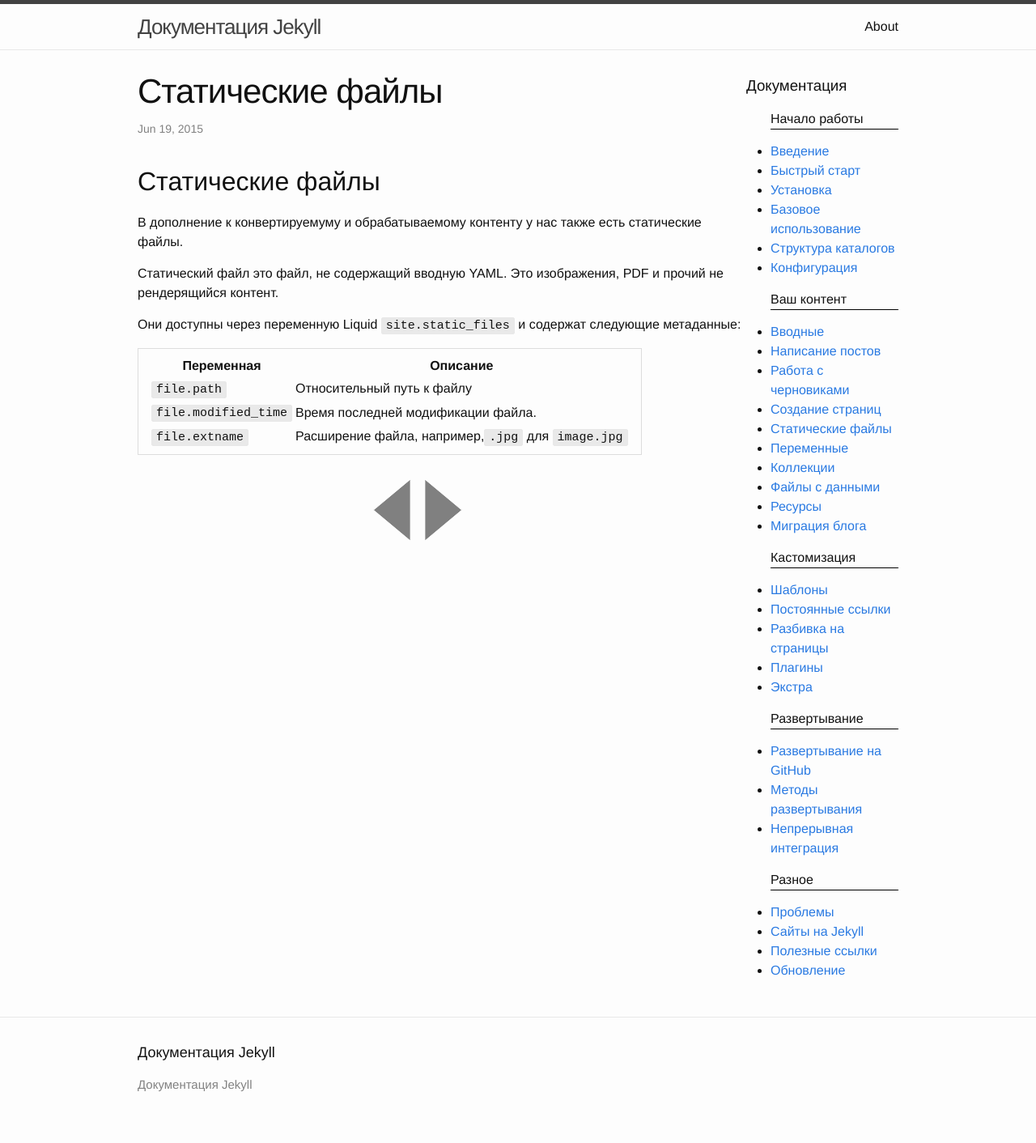
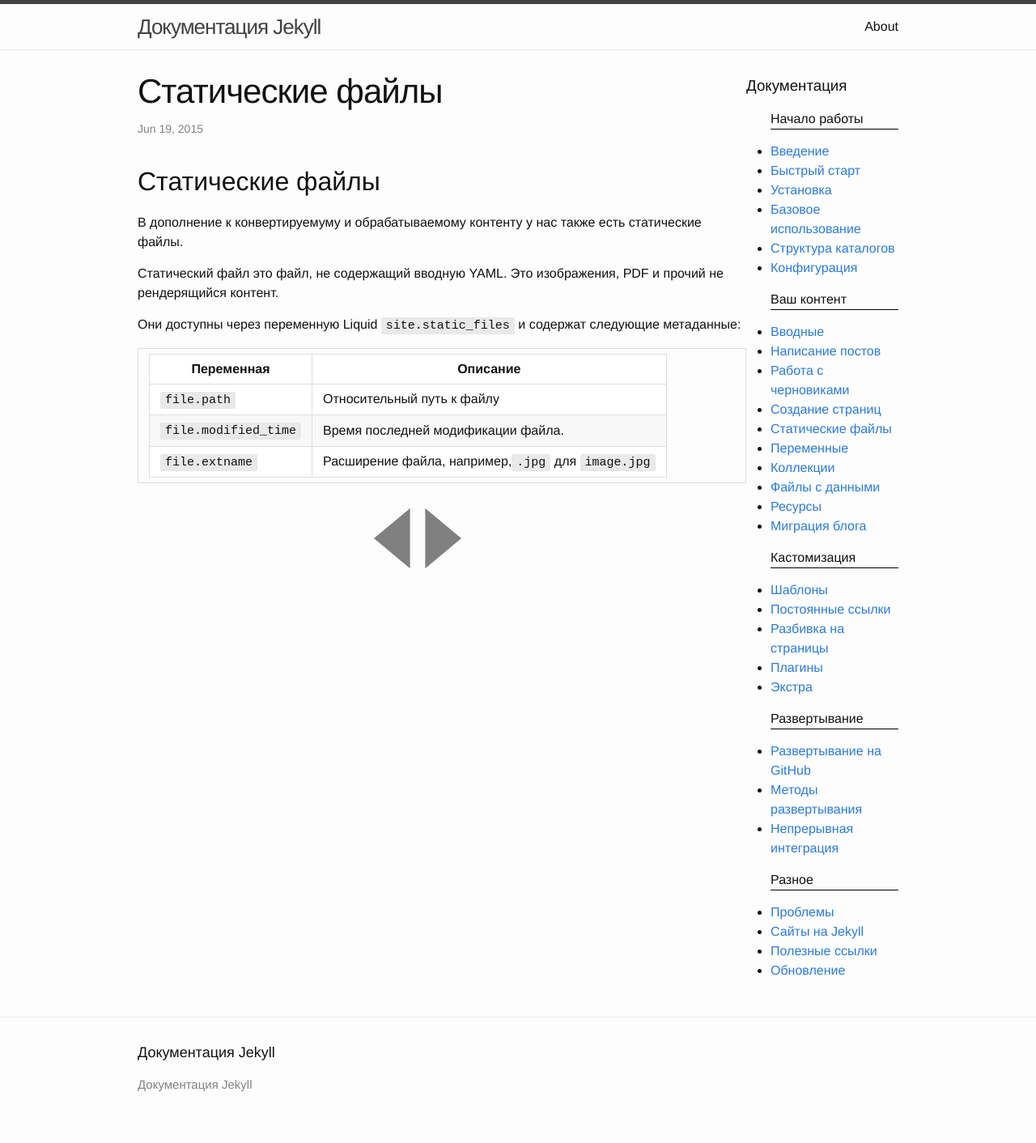
Before and after one commit to prgssr/prgssr.github.io, a Jekyll site: the page built from _documentation/11_static_files.markdown, in a window 1280 px wide. Shown: the whole page at 81% size. Built offline with Jekyll 4.4.1, drawn with Linux system fonts in a browser that asks for light colours.

Commit message:
Update _base.scss

```diff
--- a/_sass/_base.scss
+++ b/_sass/_base.scss
@@ -152,10 +152,30 @@
  * Tables
  */
 table {
-padding: 6px 13px;
-border: 1px solid #DDD;
+display: block;
+width: 100%;
+border-collapse: collapse;
+border-spacing: 0px;
+overflow: auto;
+word-break: keep-all;
+padding:6px 13px;
+	border:1px solid #ddd
+}
+table tr{
+	background-color:#fff;
+	border-top:1px solid #ccc
 }
 
+table tr:nth-child(2n){
+	background-color:#f8f8f8
+}
+table th, table td{
+	padding:6px 13px;
+	border:1px solid #ddd
+}
+table th{
+	font-weight:bold
+}
 /**
  * Wrapper
  */
```
